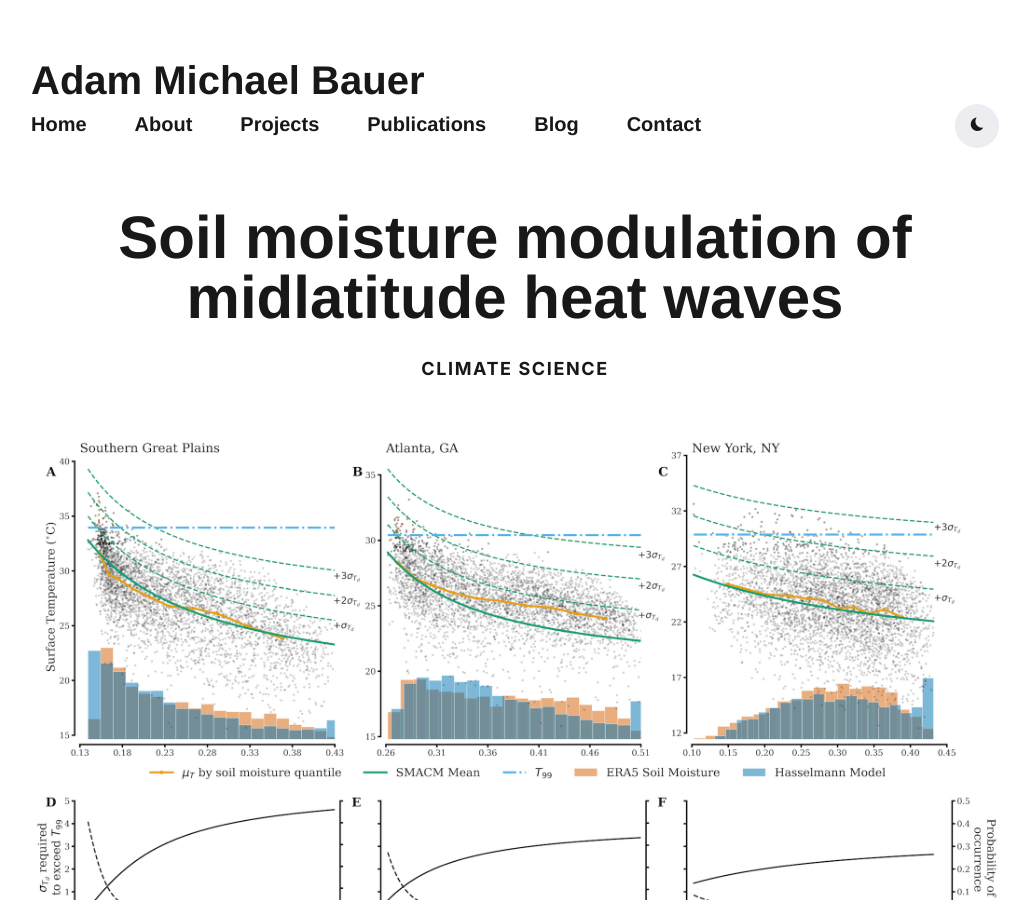
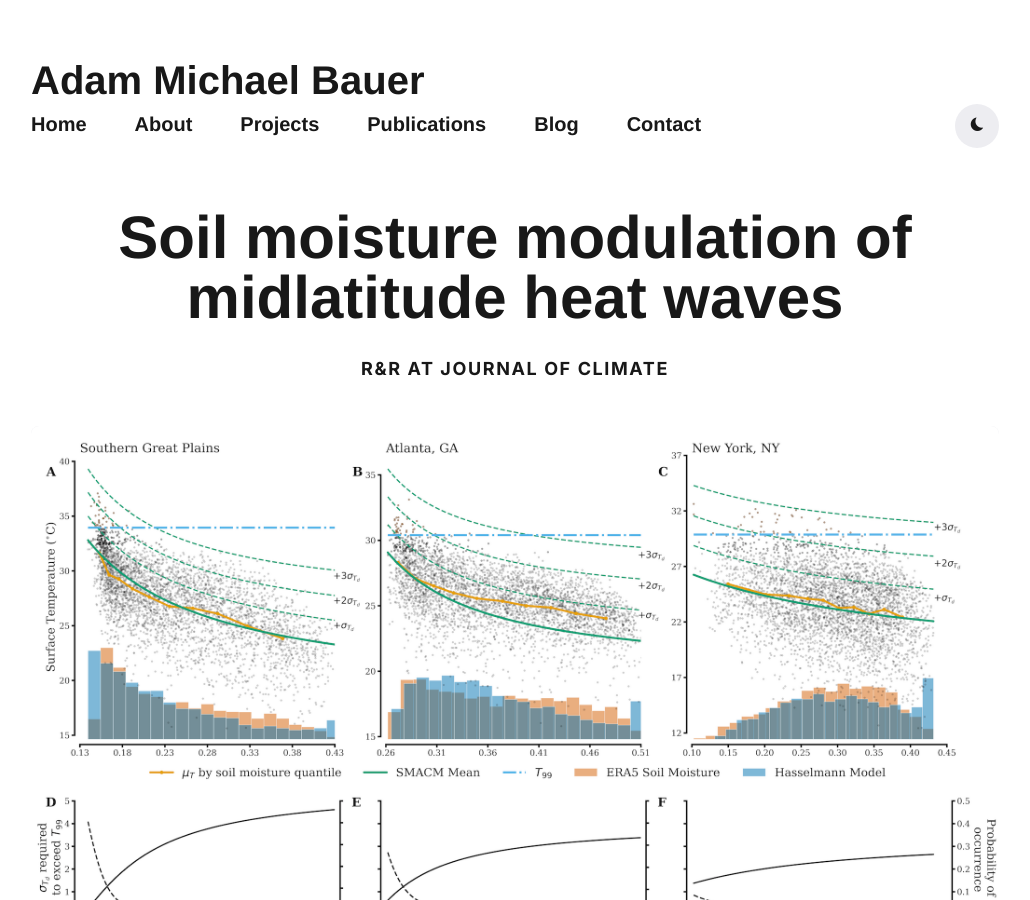
Before and after one commit to adam-bauer-34/adam-bauer-34.github.io, a Jekyll site: the page built from _projects/2022-12-19-heat-waves.md, in a window 1280 px wide and 900 px high. Shown: the whole window, without its empty margins (125-1155 px from the left). Built offline with Jekyll 4.4.1, drawn with Linux system fonts in a browser that asks for light colours; nearby versions of some CDN libraries; some web fonts are replaced.

```diff
--- a/_projects/2022-12-19-heat-waves.md
+++ b/_projects/2022-12-19-heat-waves.md
@@ -1,7 +1,7 @@
 ---
 title: Soil moisture modulation of midlatitude heat waves
 date: 2022-12-19 08:01:35 +0300
-subtitle: Climate science
+subtitle: R&R at Journal of Climate
 image: '/images/project-images/10-11-2022-3ps.png'
 ---
 
```
